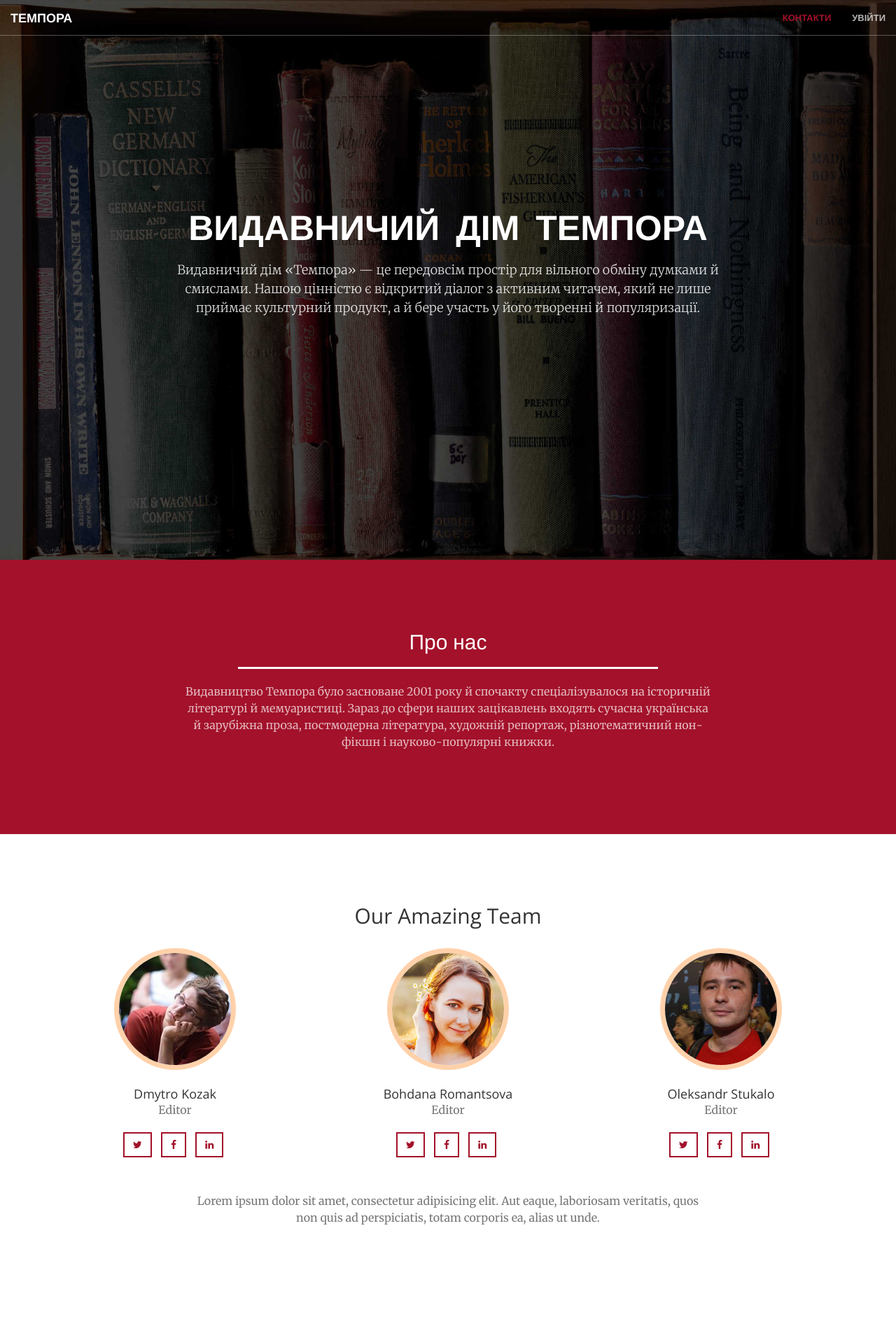
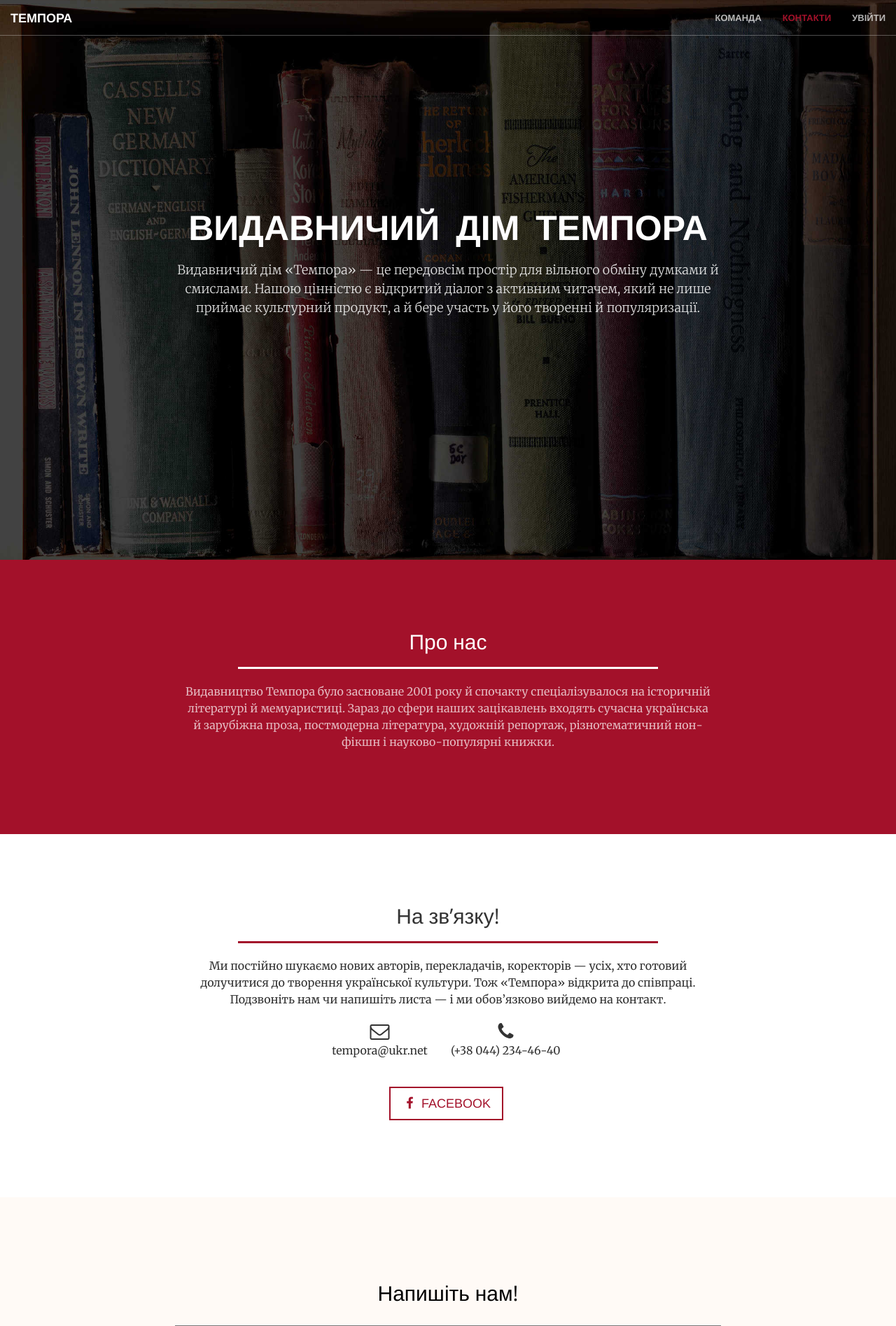
Before and after one commit to biletboh/tempora, a Django app: page /en/ in a window 1280 px wide. Shown: the top 1895 px of the page at 70% size. Run offline with Django 3.2, Linux system fonts and the light colour scheme; some libraries are stand-ins or nearby versions.

Commit message:
added team page

```diff
--- a/pbhouse/templates/pbhouse/dashboard.html
+++ b/pbhouse/templates/pbhouse/dashboard.html
@@ -11,7 +11,7 @@
 <meta http-equiv="X-UA-Compatible" content="IE=edge">
 <meta name="viewport" content="width=device-width, initial-scale=1">
 
-<title>{{title}}</title>
+<title>{% block head_title %}{% endblock %}</title>
 
 <!-- Bootstrap Core CSS -->
 <link href="https://maxcdn.bootstrapcdn.com/bootstrap/3.3.7/css/bootstrap.min.css" rel="stylesheet">
@@ -185,7 +185,7 @@
           <div class="col-md-12 col-sm-12 col-xs-12">
             <div class="x_panel">
               <div class="x_title">
-                <h2>{{ title }}</small></h2>
+                <h2>{% block page_title %} {% endblock %}</small></h2>
               <div class="clearfix"></div>
             </div>
 
--- a/pbhouse/templates/pbhouse/landing.html
+++ b/pbhouse/templates/pbhouse/landing.html
@@ -31,70 +31,6 @@
   </div>
 </section>
 
-<!-- Team Section -->
-<section id="team">
-  <div class="container">
-    <div class="row">
-      <div class="col-lg-12 text-center">
-        <h2 class="section-heading">Our Amazing Team</h2>
-        <br>
-      </div>
-    </div>
-    <div class="row">
-      <div class="col-sm-4">
-        <div class="team-member">
-          <img src="{% static 'pbhouse/img/dima.jpg' %}" class="img-responsive img-circle" alt="">
-          <h4>Dmytro Kozak</h4>
-          <p class="text-muted">Editor</p>
-          <ul class="list-inline social-buttons">
-            <li><a href="#" class="btn btn-primary"><i class="fa fa-twitter"></i></a>
-            </li>
-            <li><a href="#" class="btn btn-primary"><i class="fa fa-facebook"></i></a>
-            </li>
-            <li><a href="#" class="btn btn-primary"><i class="fa fa-linkedin"></i></a>
-            </li>
-          </ul>
-        </div>
-      </div>
-      <div class="col-sm-4">
-        <div class="team-member">
-          <img src="{% static 'pbhouse/img/romantsova.jpg' %}" class="img-responsive img-circle" alt="">
-          <h4>Bohdana Romantsova</h4>
-          <p class="text-muted">Editor</p>
-          <ul class="list-inline social-buttons">
-            <li><a href="#" class="btn btn-primary"><i class="fa fa-twitter"></i></a>
-            </li>
-            <li><a href="#" class="btn btn-primary"><i class="fa fa-facebook"></i></a>
-            </li>
-            <li><a href="#" class="btn btn-primary"><i class="fa fa-linkedin"></i></a>
-            </li>
-          </ul>
-        </div>
-      </div>
-      <div class="col-sm-4">
-        <div class="team-member">
-          <img src="{% static 'pbhouse/img/stukalo.jpg' %}" class="img-responsive img-circle" alt="">
-          <h4>Oleksandr Stukalo</h4>
-          <p class="text-muted">Editor</p>
-          <ul class="list-inline social-buttons">
-            <li><a href="#" class="btn btn-primary"><i class="fa fa-twitter"></i></a>
-            </li>
-            <li><a href="#" class="btn btn-primary"><i class="fa fa-facebook"></i></a>
-            </li>
-            <li><a href="#" class="btn btn-primary"><i class="fa fa-linkedin"></i></a>
-            </li>
-          </ul>
-        </div>
-      </div>
-
-    </div>
-    <div class="row">
-      <div class="col-lg-8 col-lg-offset-2 text-center">
-        <p class="large text-muted">Lorem ipsum dolor sit amet, consectetur adipisicing elit. Aut eaque, laboriosam veritatis, quos non quis ad perspiciatis, totam corporis ea, alias ut unde.</p>
-      </div>
-    </div>
-  </div>
-</section>
 <!--
 <section id="services">
   <div class="container">
--- a/pbhouse/templates/pbhouse/navbar_landing.html
+++ b/pbhouse/templates/pbhouse/navbar_landing.html
@@ -26,6 +26,9 @@
         </li>
         -->
         <li>
+        <a class="page-scroll" href="{% url 'pbhouse:team' %}">{% trans "Команда" %}</a>
+        </li>
+        <li>
           <a class="page-scroll" href="#contact">{% trans "Контакти" %}</a>
         </li>
         <li>
--- a/pbhouse/urls.py
+++ b/pbhouse/urls.py
@@ -6,5 +6,6 @@
 
 urlpatterns = [
             url(r'^$', views.LandingPage.as_view(), name = 'landing'),
-            url(r'^dashboard$', views.UserProfile.as_view(), name = 'profile'),
+            url(r'^team/$', views.Team.as_view(), name = 'team'),
+            url(r'^dashboard/$', views.UserProfile.as_view(), name = 'profile'),
             ]
--- a/pbhouse/views.py
+++ b/pbhouse/views.py
@@ -1,6 +1,7 @@
 from django.shortcuts import render
 from django.views.generic import View, DetailView, CreateView, DeleteView,\
         TemplateView
+from users.models import UserProfile as UserProfileModel
 
 
 class LandingPage(TemplateView):
@@ -13,9 +14,17 @@
 
 
 class UserProfile(TemplateView):
-    template_name='pbhouse/dashboard.html'
+    template_name='users/profile.html'
+
+
+class Team(TemplateView):
+    """
+    Render Team page.
+    """
+
+    template_name='pbhouse/team.html'
 
     def get_context_data(self, **kwargs):
-        context = super(UserProfile, self).get_context_data(**kwargs)
-        context['title'] = "UserProfile"
+        context = super(Team, self).get_context_data(**kwargs)
+        context['team'] = UserProfileModel.objects.all()
         return context
```
Also changed, not shown: pbhouse/templates/pbhouse/navbar.html (+3 -8 lines), pbhouse/templates/pbhouse/team.html (added, +50 -0 lines).
